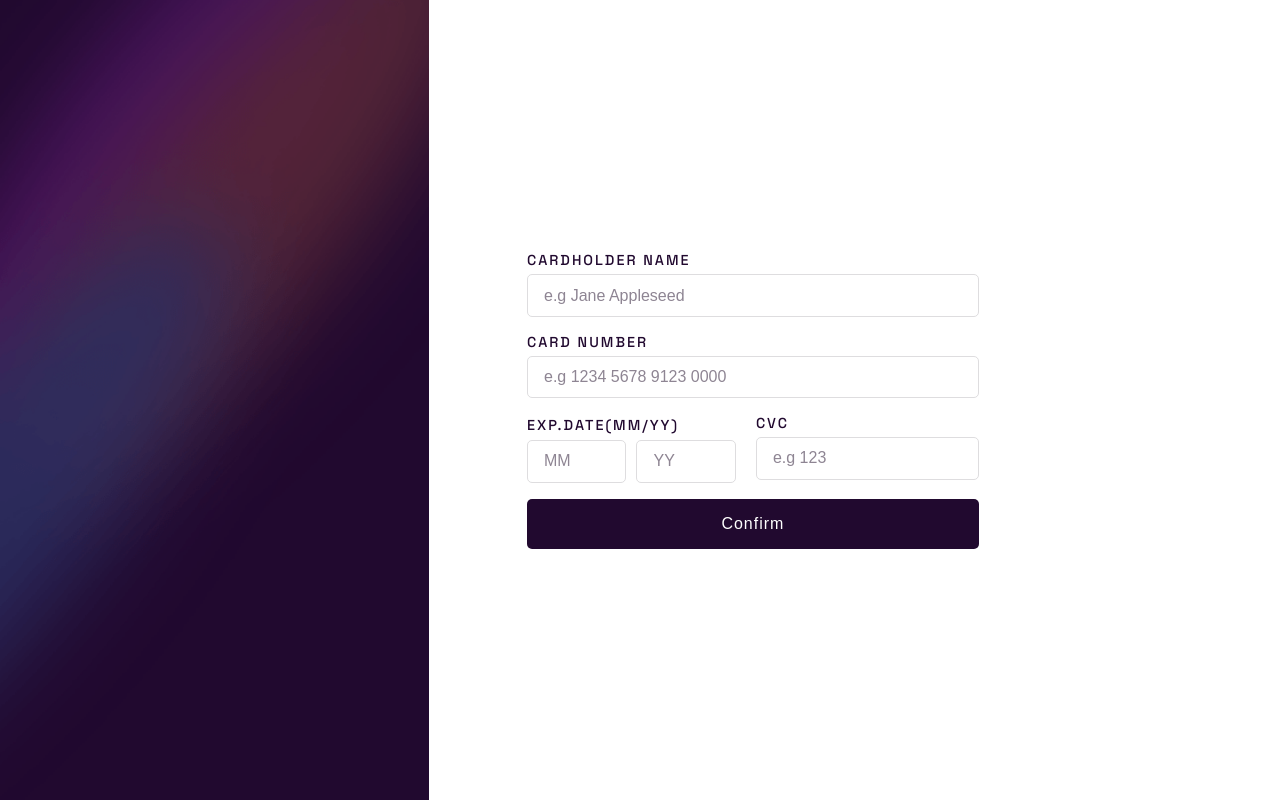
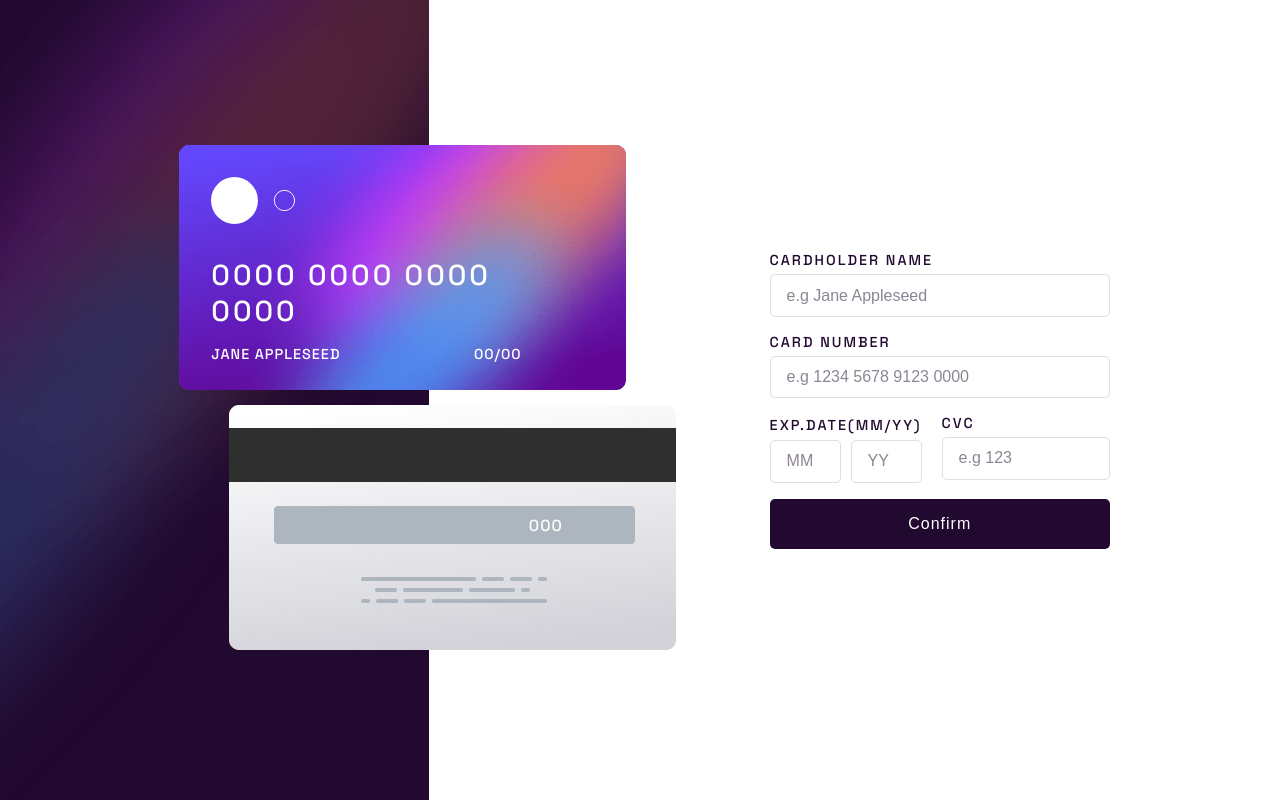
Before and after one commit to renansouza12/card-details-form, an Angular app: page / in a window 1280 px wide. Built offline with nearby package versions, Linux system fonts and the light colour scheme.

Commit message:
cards and values updated in real time added

```diff
--- a/src/app/app.component.scss
+++ b/src/app/app.component.scss
@@ -3,6 +3,7 @@
  justify-content: space-between;
     img{
         height: 100vh;
+        width: 40vw;
     }
     .card_form{
         display: grid;
--- a/src/app/components/details-form/details-form.component.html
+++ b/src/app/components/details-form/details-form.component.html
@@ -1,7 +1,8 @@
+<div class="container">
     <form class="details_form_container" [formGroup]="registerForm" (submit)="submit()">
         <div class="field_input">
             <label for="name">Cardholder name</label>
-        <input type="text" name="name" id="name" placeholder="e.g Jane Appleseed" formControlName="name"
+            <input type="text" [(ngModel)]="name"  name="name" id="name" placeholder="e.g Jane Appleseed" formControlName="name"
             [class.invalid]="registerForm.get('name')?.invalid &&
             (registerForm.get('name')?.dirty ||
             registerForm.get('name')?.touched || isSubmitted)"
@@ -12,7 +13,7 @@
         </div>
         <div class="field_input">
             <label for="card_number">card number</label>
-        <input type="text"  id="card_number" placeholder="e.g 1234 5678 9123 0000" formControlName="number"
+            <input type="text" [(ngModel)]="cardNumber"  id="card_number" placeholder="e.g 1234 5678 9123 0000" formControlName="number"
             [class.invalid]="registerForm.get('number')?.invalid &&
             (registerForm.get('number')?.dirty ||
             registerForm.get('number')?.touched || isSubmitted)"
@@ -26,7 +27,7 @@
                 <label for="input_date">exp.date(mm/yy)</label>
                 <div class="field_date">
                     <div class="field_month">
-                    <input class="input_date" type="text" name="month" id="month" placeholder="MM" formControlName="month"
+                        <input class="input_date"  [(ngModel)]="month" type="text" name="month" id="month" placeholder="MM" formControlName="month"
                         [class.invalid]="registerForm.get('month')?.invalid &&
                         (registerForm.get('month')?.dirty ||
                         registerForm.get('month')?.touched || isSubmitted)"
@@ -36,7 +37,7 @@
                         registerForm.get('month')?.touched || isSubmitted)">Can't be blank</span>
                     </div>
                     <div class="field_year">
-                    <input class="input_date" type="text" name="year" id="year" placeholder="YY" formControlName="year"
+                        <input class="input_date" [(ngModel)]="year" type="text" name="year" id="year" placeholder="YY" formControlName="year"
                         [class.invalid]="registerForm.get('year')?.invalid &&
                         (registerForm.get('year')?.dirty ||
                         registerForm.get('year')?.touched || isSubmitted)"
@@ -51,7 +52,7 @@
             </div>
             <div class="cvc_details">
                 <label for="cvc">cvc</label>
-            <input class="input_date" type="text" name="cvc" placeholder="e.g 123" formControlName="cvc"
+                <input class="input_date" [(ngModel)]="cvc" type="text" name="cvc" placeholder="e.g 123" formControlName="cvc"
                 [class.invalid]="registerForm.get('cvc')?.invalid &&
                 (registerForm.get('cvc')?.dirty ||
                 registerForm.get('cvc')?.touched || isSubmitted)"
@@ -63,3 +64,31 @@
         </div>
         <button>Confirm</button>
     </form>
+
+
+    <div class="cards">
+        <div class="card_front">
+            <img src="../../../assets/img/bg-card-front.png" alt="card front">
+            <div class="card_front_content">
+                <div class="card_logo">
+                    <img src="../../../assets/img/card-logo.svg" alt="card logo">
+                </div>
+
+                <div class="card_front_info">
+                    <h3>{{cardNumber  || '0000 0000 0000 0000'}}</h3>
+                    <div class="card_front_user">
+                        <span>{{name || 'Jane appleseed'}}</span>
+                        <span> {{month || '00'}}/{{year || '00'}}</span>
+                    </div>
+                </div>
+
+            </div>
+        </div>
+        <div class="card_back">
+            <img src="../../../assets/img/bg-card-back.png" alt="card back">
+            <div class="card_back_content">
+                <span>{{cvc || '000'}} </span>
+            </div>
+        </div>
+    </div>
+</div>
--- a/src/app/components/details-form/details-form.component.scss
+++ b/src/app/components/details-form/details-form.component.scss
@@ -1,6 +1,10 @@
 @import url(../../../styles.scss);
+.container{
+    display: flex;
+    flex-direction: row-reverse;
+    justify-content: flex-end;
     .details_form_container{
-    width: 60%;
+        width: 40%;
         display: flex;
         flex-direction: column;
         justify-content: center;
@@ -76,3 +80,56 @@
             cursor: pointer;
         }
     }
+    .cards{
+        transform: translateX(-200px);
+        width: 40%;
+        color: var(--White);
+        .card_front{
+            transform: translateX(-50px);
+            margin-bottom: 10px;
+            position: relative;
+            .card_front_content{
+                position: absolute;
+                top: 0;
+                left: 0;
+                width: 110%;
+                height: 100%;
+                display: flex;
+                flex-direction: column;
+                justify-content: space-between;
+                padding: 2rem;
+
+                .card_front_info{
+                    h3{
+                        letter-spacing: 3px;
+                        font-weight: 300;
+                        font-size: 1.8rem;
+                        margin-bottom: 1rem;
+                    }
+                    .card_front_user{
+                        display: flex;
+                        align-items: center;
+                        justify-content: space-between;
+                        span{
+                            text-transform: uppercase;
+                            font-size: 0.9rem;
+                            letter-spacing: 1px;
+                        }
+                    }
+                }
+            }
+        }
+        .card_back{
+            position: relative;
+            .card_back_content{
+                position: absolute;
+                top: 44%;
+                right: 2%;
+
+                span{
+                    letter-spacing: 1px;
+                }
+            }
+        }
+    }
+}
--- a/src/app/components/details-form/details-form.component.ts
+++ b/src/app/components/details-form/details-form.component.ts
@@ -8,6 +8,11 @@ import { FormBuilder, Validators } from '@angular/forms';
   styleUrls: ['./details-form.component.scss']
 })
 export class DetailsFormComponent {
+  name!:string;
+  cardNumber!:string;
+  month!:string;
+  year!:string;
+  cvc!:string;
 
   registerForm = this.fb.group({
       name:['', Validators.required],
```
Lines whose indentation alone changed are shown as unchanged.
